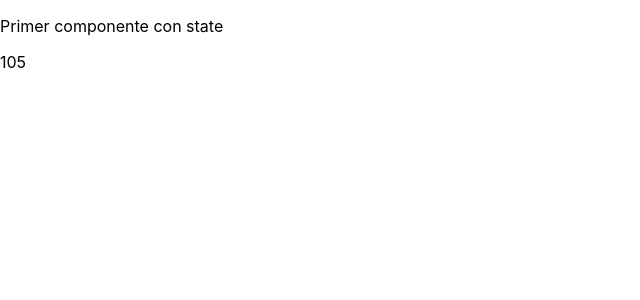
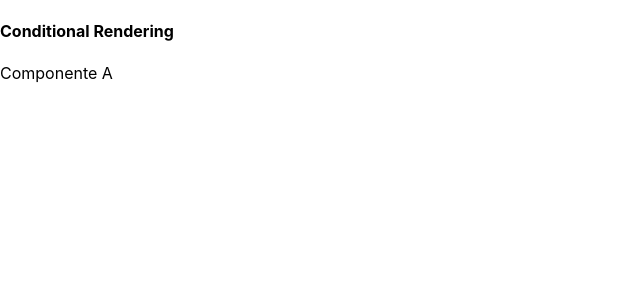
Before and after one commit to Sikay/curso-aprender-react, a React (Create React App) app: page / in a window 1280 px wide. Shown: the top 300 px of the page, without its empty margins (0-640 px from the left). Built offline with nearby package versions, Linux system fonts and the light colour scheme.

Commit message:
Condicionales en el metodo render

```diff
--- /dev/null
+++ b/src/Condicional.js
@@ -0,0 +1,14 @@
+import React, { Component } from "react";
+import Conditional from "./sections/Conditional";
+
+class Condicional extends Component {
+  render() {
+    return (
+      <div>
+        <Conditional />
+      </div>
+    );
+  }
+}
+
+export default Condicional;
--- a/src/index.js
+++ b/src/index.js
@@ -3,10 +3,12 @@
 import "./index.css";
 import App from "./App";
 import State from "./State";
+import Condicional from "./Condicional";
 import * as serviceWorker from "./serviceWorker";
 
 ReactDOM.render(<App />, document.getElementById("root"));
 ReactDOM.render(<State />, document.getElementById("root"));
+ReactDOM.render(<Condicional />, document.getElementById("root"));
 
 // If you want your app to work offline and load faster, you can change
 // unregister() to register() below. Note this comes with some pitfalls.
--- /dev/null
+++ b/src/sections/Conditional.js
@@ -0,0 +1,47 @@
+import React, { Component } from "react";
+
+class ComponenteA extends Component {
+  render() {
+    return (
+      <div>
+        <p>Componente A</p>
+      </div>
+    );
+  }
+}
+
+class ComponenteB extends Component {
+  render() {
+    return (
+      <div>
+        <p>Componente B</p>
+      </div>
+    );
+  }
+}
+
+function useConditionalRendering(mostrarA) {
+  if (mostrarA) {
+    return <ComponenteA />;
+  }
+  return <ComponenteB />;
+}
+
+class ConditionalSection extends Component {
+  constructor() {
+    super();
+    this.state = {
+      mostrarA: true
+    };
+  }
+  render() {
+    return (
+      <div>
+        <h4>Conditional Rendering</h4>
+        {useConditionalRendering(this.state.mostrarA)}
+      </div>
+    );
+  }
+}
+
+export default ConditionalSection;
```
